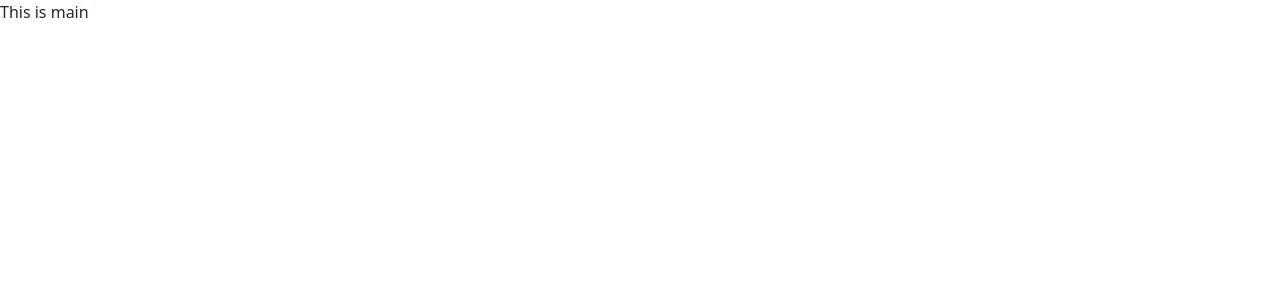
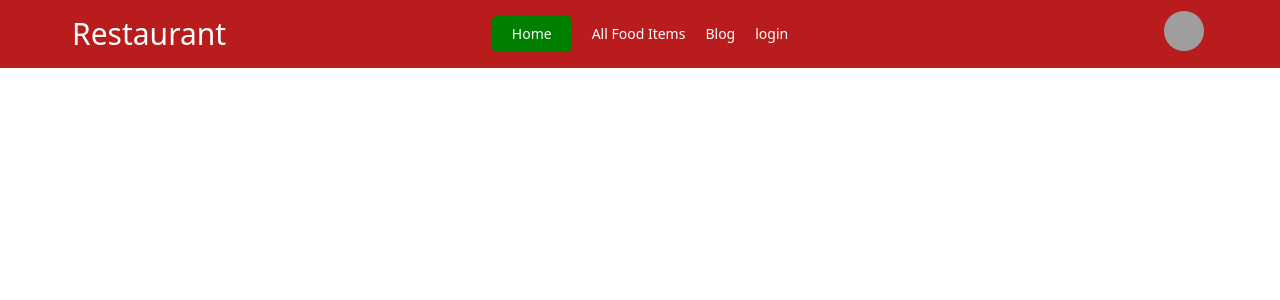
Before and after one commit to HasanurHasu/restaurant-management-client-side-assignment, a React (Vite) app: page / in a window 1280 px wide. Shown: the top 300 px of the page. Built offline with nearby package versions, Linux system fonts and the light colour scheme; grey boxes are pictures that could not be loaded.

Commit message:
Create Navbar

```diff
--- a/src/layout/Main.jsx
+++ b/src/layout/Main.jsx
@@ -1,9 +1,12 @@
+import { Outlet } from "react-router-dom";
+import Navbar from "../pages/Shared/Navbar";
 
 const Main = () => {
     return (
-        <div>
-            <h1>This is main</h1>
-        </div>
+        <>
+        <Navbar></Navbar>
+        <Outlet></Outlet>
+        </>
     );
 };
 
--- /dev/null
+++ b/src/pages/Home/Home.jsx
@@ -0,0 +1,11 @@
+
+
+const home = () => {
+    return (
+        <>
+
+        </>
+    );
+};
+
+export default home;
--- /dev/null
+++ b/src/pages/Shared/Navbar.css
@@ -0,0 +1,6 @@
+.active {
+    background-color: green;
+    padding: 8px 20px;
+    color: white;
+    border-radius: 5px;
+}
--- /dev/null
+++ b/src/pages/Shared/Navbar.jsx
@@ -0,0 +1,53 @@
+import { NavLink } from "react-router-dom";
+import './Navbar.css'
+const Navbar = () => {
+    const navLinks = <>
+        <div className="flex justify-center gap-5 items-center text-white font-medium">
+            <NavLink to='/'>Home</NavLink>
+            <NavLink to='/allFoodItems'>All Food Items</NavLink>
+            <NavLink to='/blog'>Blog</NavLink>
+            <NavLink to='/login'>login</NavLink>
+        </div>
+    </>
+    return (
+
+        <div className="bg-red-700">
+            <div className="navbar max-w-6xl mx-auto">
+                <div className="navbar-start">
+                    <div className="dropdown">
+                        <label tabIndex={0} className="btn btn-ghost lg:hidden">
+                            <svg xmlns="http://www.w3.org/2000/svg" className="h-5 w-5" fill="none" viewBox="0 0 24 24" stroke="currentColor"><path strokeLinecap="round" strokeLinejoin="round" strokeWidth="2" d="M4 6h16M4 12h8m-8 6h16" /></svg>
+                        </label>
+                        <ul tabIndex={0} className="menu menu-sm dropdown-content mt-3 z-[1] p-2 shadow bg-base-100 rounded-box w-52">
+                            {navLinks}
+                        </ul>
+                    </div>
+                    <a className="normal-case text-3xl text-white">Restaurant</a>
+                </div>
+                <div className="navbar-center hidden lg:flex">
+                    <ul className="menu menu-horizontal px-1">
+                        {navLinks}
+                    </ul>
+                </div>
+                <div className="navbar-end">
+                    <div className="dropdown dropdown-bottom dropdown-end">
+                        <label tabIndex={0} className="m-1">
+                            <div className="avatar">
+                                <div className="w-10 rounded-full">
+                                    <img src="https://www.tbsnews.net/sites/default/files/styles/infograph/public/images/2021/07/08/img_2842_0.jpg" />
+                                </div>
+                            </div>
+                        </label>
+                        <ul tabIndex={0} className="dropdown-content z-[1] menu p-2 bg-base-100 rounded-box w-52">
+                            <li><button>Added food items</button></li>
+                            <li><button>Add a food item</button></li>
+                            <li><button>My ordered food items</button></li>
+                        </ul>
+                    </div>
+                </div>
+            </div>
+        </div>
+    );
+};
+
+export default Navbar;
```
